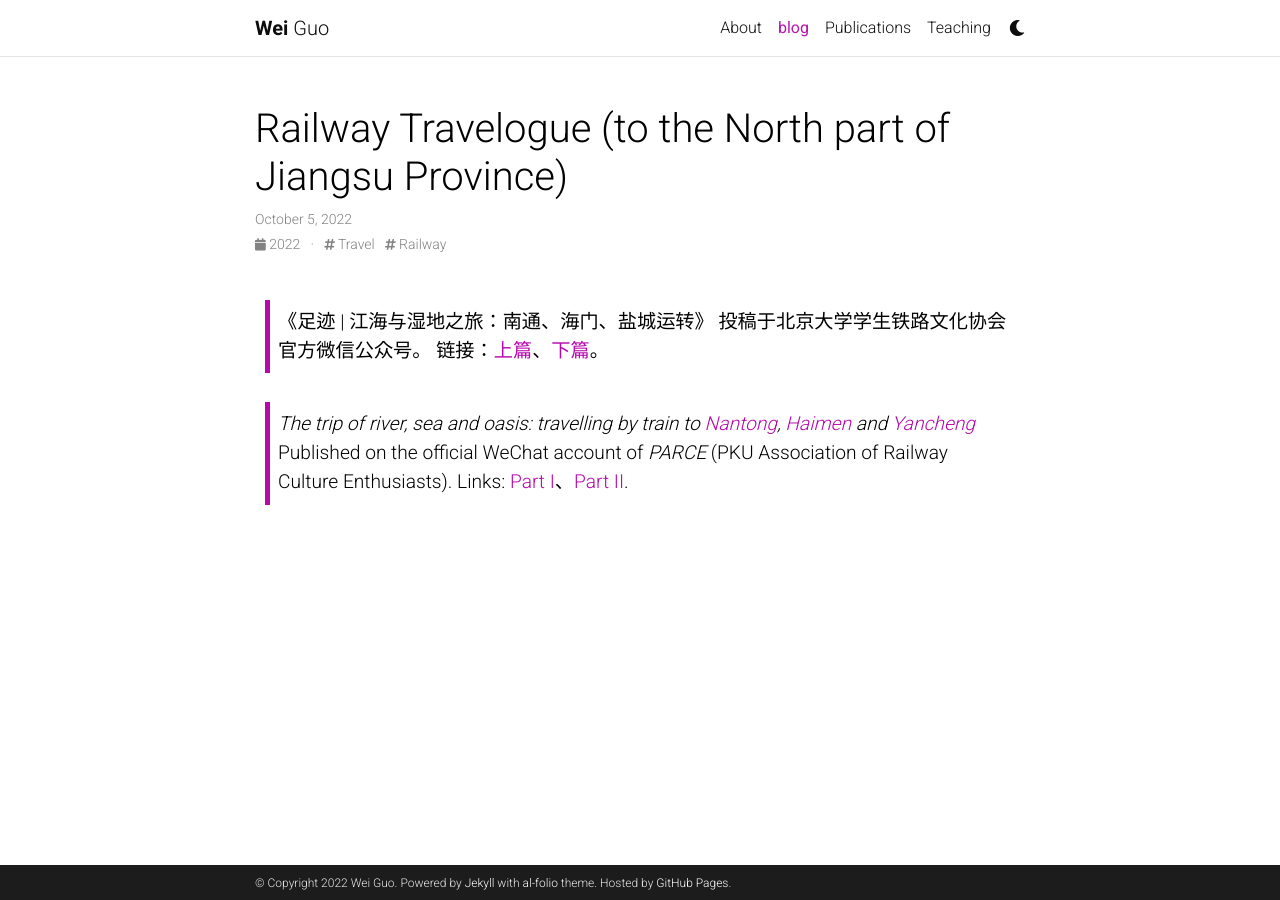
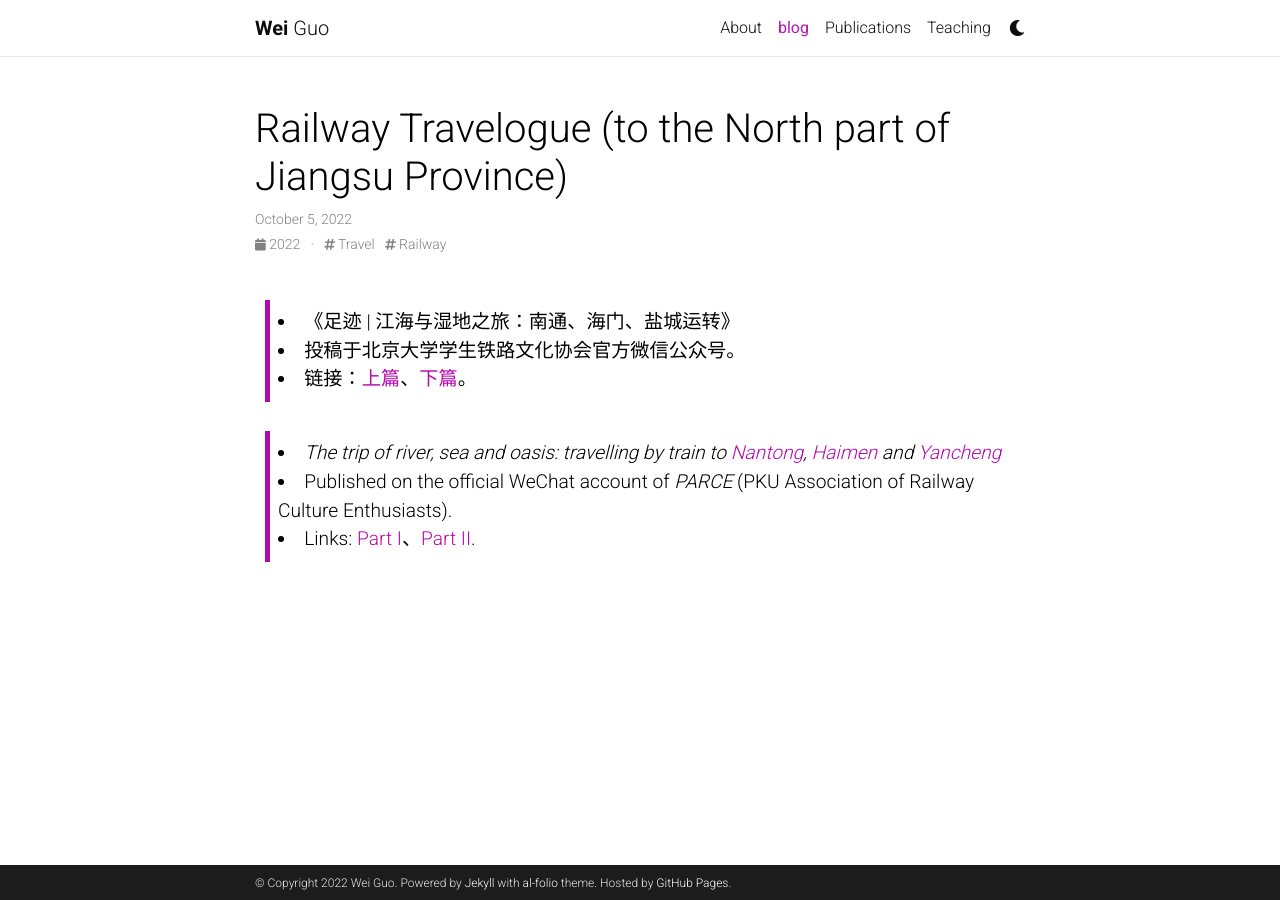
Before and after one commit to AlexandreGUO2001/AlexandreGUO2001.github.io, a Jekyll site: the page built from _posts/2022-10-05-travelogue-jiangsu.md, in a window 1280 px wide. Built offline with Jekyll 4.4.1, drawn with Linux system fonts in a browser that asks for light colours; comment, search, counter and statistics services are not loaded; a style sheet for code colours, icons or effects is not loaded; part of the change alters nothing that is shown.

```diff
--- a/_posts/2022-10-05-travelogue-jiangsu.md
+++ b/_posts/2022-10-05-travelogue-jiangsu.md
@@ -7,21 +7,13 @@ tags: Travel Railway
 ---
 
 <blockquote>
-
-  《足迹 | 江海与湿地之旅：南通、海门、盐城运转》
-
-  投稿于北京大学学生铁路文化协会官方微信公众号。
-
-  链接：<a href='https://mp.weixin.qq.com/s/w_BwN9zEBSzTb8LRRRRRLw'>上篇</a>、<a href='https://mp.weixin.qq.com/s/j6ObahXiOqfVRjqjS7xgsg'>下篇</a>。
-
+  <li>《足迹 | 江海与湿地之旅：南通、海门、盐城运转》</li>
+  <li>投稿于北京大学学生铁路文化协会官方微信公众号。</li>
+  <li>链接：<a href='https://mp.weixin.qq.com/s/w_BwN9zEBSzTb8LRRRRRLw'>上篇</a>、<a href='https://mp.weixin.qq.com/s/j6ObahXiOqfVRjqjS7xgsg'>下篇</a>。</li>
 </blockquote>
 
 <blockquote>
-
-  <i>The trip of river, sea and oasis: travelling by train to <a href='https://en.wikipedia.org/wiki/Nantong'>Nantong</a>, <a href='https://en.wikipedia.org/wiki/Haimen_District'>Haimen</a> and <a href='https://en.wikipedia.org/wiki/Yancheng'>Yancheng</a></i>
-
-  Published on the official WeChat account of <i>PARCE</i> (PKU Association of Railway Culture Enthusiasts).
-
-  Links: <a href='https://mp.weixin.qq.com/s/w_BwN9zEBSzTb8LRRRRRLw'>Part I</a>、<a href='https://mp.weixin.qq.com/s/j6ObahXiOqfVRjqjS7xgsg'>Part II</a>.
-
+  <li><i>The trip of river, sea and oasis: travelling by train to <a href='https://en.wikipedia.org/wiki/Nantong'>Nantong</a>, <a href='https://en.wikipedia.org/wiki/Haimen_District'>Haimen</a> and <a href='https://en.wikipedia.org/wiki/Yancheng'>Yancheng</a></i></li>
+  <li>Published on the official WeChat account of <i>PARCE</i> (PKU Association of Railway Culture Enthusiasts). </li>
+  <li>Links: <a href='https://mp.weixin.qq.com/s/w_BwN9zEBSzTb8LRRRRRLw'>Part I</a>、<a href='https://mp.weixin.qq.com/s/j6ObahXiOqfVRjqjS7xgsg'>Part II</a>.</li>
 </blockquote>
```
